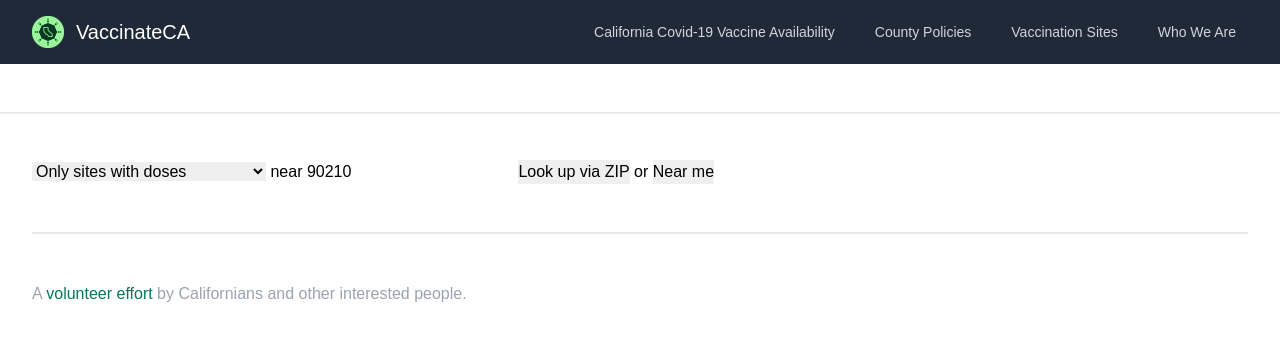
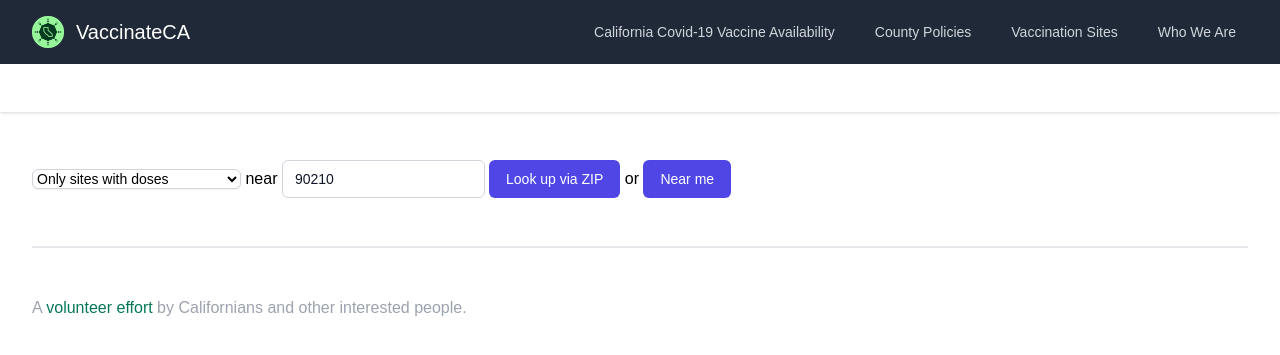
Before and after one commit to CAVaccineInventory/site, a Jekyll site: the page built from nearest.html, in a window 1280 px wide. Shown: the top 355 px of the page. Built offline with Jekyll 4.4.1, drawn with Linux system fonts in a browser that asks for light colours; some web fonts are replaced.

Commit message:
Start improving nearby page form styling 🎨

```diff
--- a/nearest.html
+++ b/nearest.html
@@ -4,17 +4,26 @@ layout: default
 <script type="module" src="assets/js/nearest.js"></script>
 
 <form action="#">
-  <select id="filter">
+  <select id="filter" class="border border-gray-300 bg-white rounded-md shadow-sm focus:outline-none focus:ring-indigo-500 focus:border-indigo-500 sm:text-sm">
     <option value="reports">Only sites with contact reports</option>
     <option selected="selected" value="stocked">Only sites with doses</option>
     <option value="any">All known vaccination sites</option>
   </select>
   near
   <!-- Hard code 90210 for now for ease of testing -->
-  <input type="text" id="zip" pattern="[0-9]{5}" title="zip Code" placeholder="12345" value="90210" />
-  <input type="submit" id="submit" value="Look up via ZIP" />
+  <label for="zip" class="sr-only">Zip Code</label>
+  <input type="text" id="zip" pattern="[0-9]{5}" title="zip Code" placeholder="90210" value="90210"
+        class="appearance-none w-1/6 rounded-none relative px-3 py-2 border border-gray-300 placeholder-gray-500 text-gray-900 rounded-md focus:outline-none focus:ring-indigo-500 focus:border-indigo-500 focus:z-10 sm:text-sm" />
+  <button type="submit" class="group relative justify-center py-2 px-4 border
+    border-transparent text-sm font-medium rounded-md text-white bg-indigo-600
+    hover:bg-indigo-700 focus:outline-none focus:ring-2 focus:ring-offset-2
+    focus:ring-indigo-500" id="submit">
+    Look up via ZIP
+  </button>
   or
-  <input type="submit" id="use-geolocation" value="Near me" />
+  <button type="submit" class="group relative justify-center py-2 px-4 border border-transparent text-sm font-medium rounded-md text-white bg-indigo-600 hover:bg-indigo-700 focus:outline-none focus:ring-2 focus:ring-offset-2 focus:ring-indigo-500" id="use-geolocation">
+    Near me
+  </button>
 </form>
 
 <ol id="sites">
```
